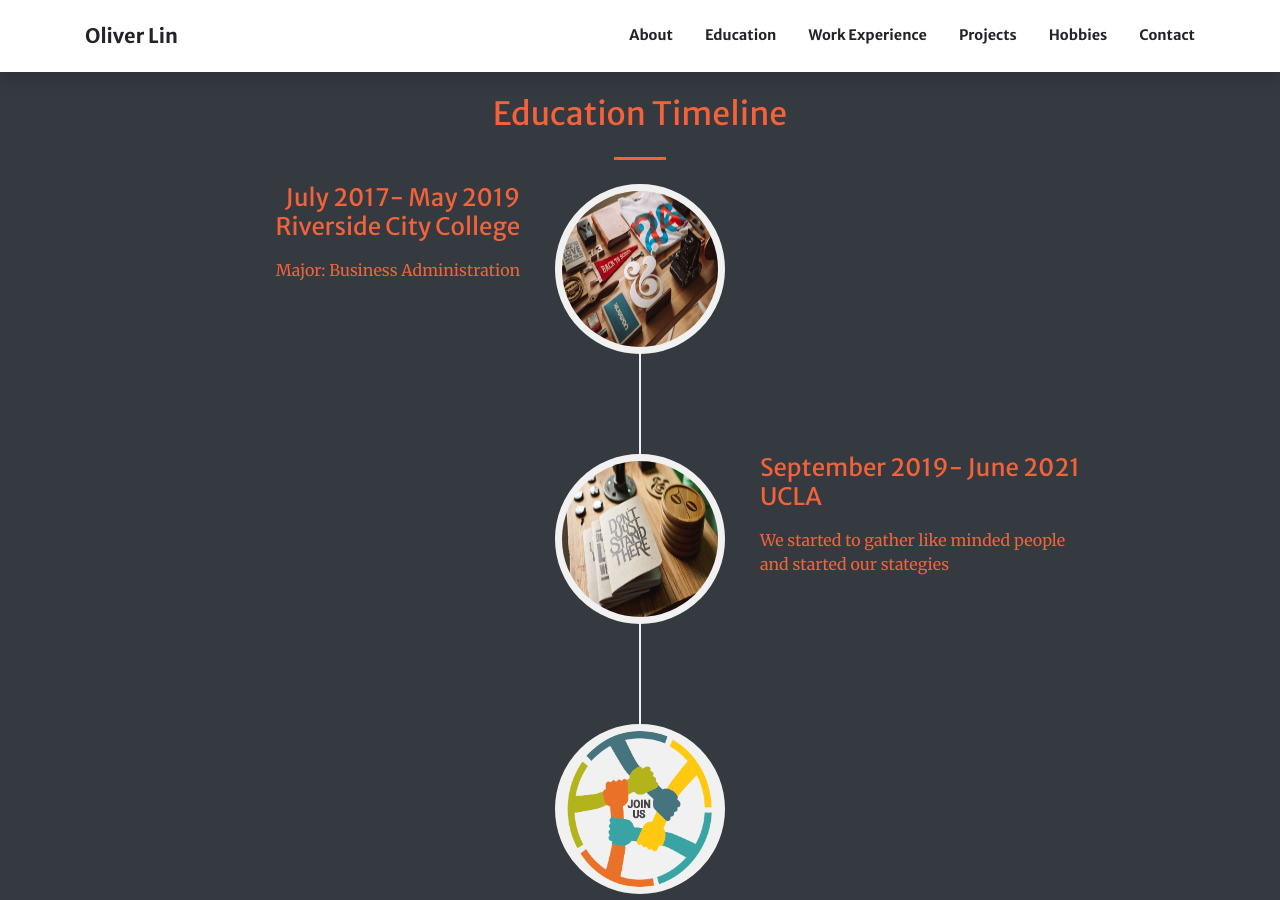
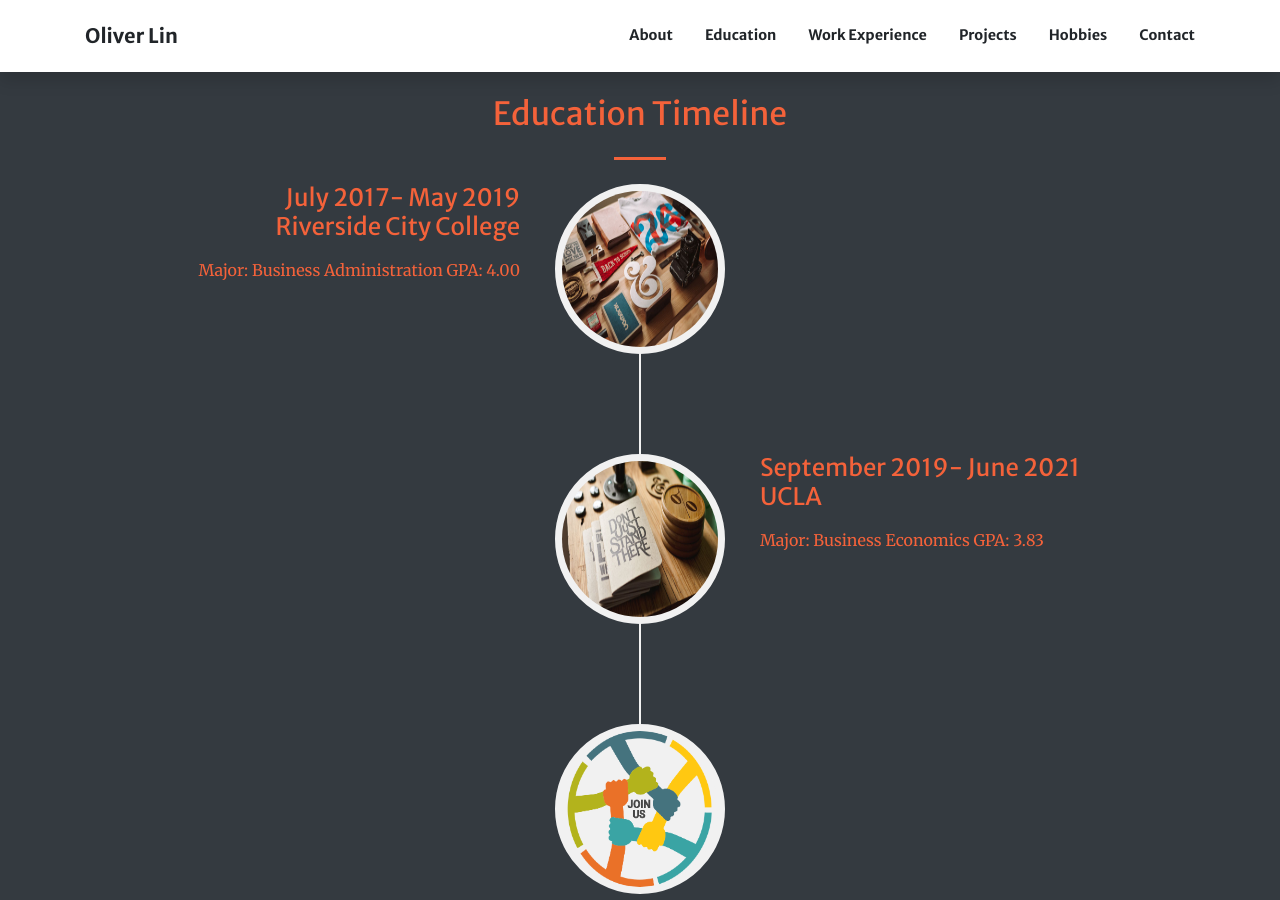
Before and after one commit to oliverlintl/oliverlintl.github.io, a Jekyll site: the page built from index.md, in a window 1280 px wide and 900 px high, scrolled down 1435 px. Built offline with Jekyll 4.4.1, drawn with Linux system fonts in a browser that asks for light colours.

Commit message:
Update index.md

```diff
--- a/index.md
+++ b/index.md
@@ -32,13 +32,13 @@ sections:
           July 2017- May 2019
           Riverside City College
         text: >-
-          Major: Business Administration
+          Major: Business Administration GPA: 4.00
       - image: assets/img/portfolio/thumbnails/2.jpg
         title: >+
           September 2019- June 2021
           UCLA
         text: >-
-          We started to gather like minded people and started our stategies
+          Major: Business Economics GPA: 3.83
 
   - type: services.html
     section_id: services
```
